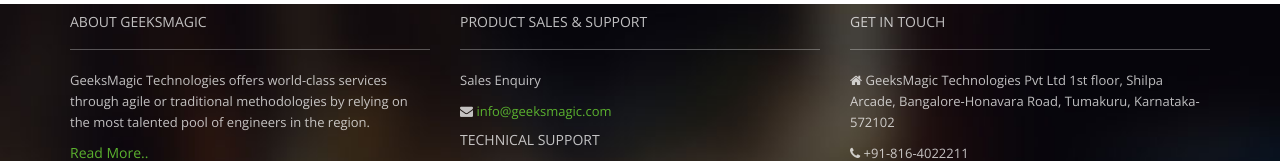
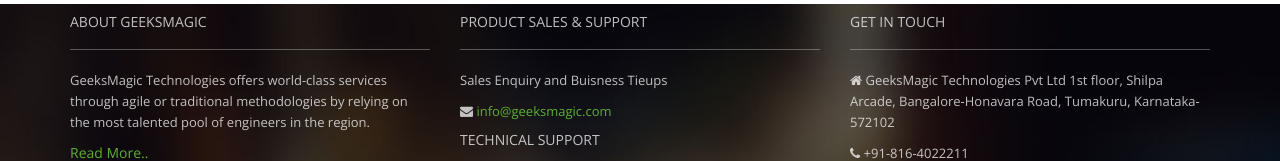
Before and after one commit to GeeksMagic/Company-WebSite, a plain HTML site: page index.html in a window 1280 px wide. Shown: the part 3414-3575 px from the top of the page. Drawn offline with nearby package versions, Linux system fonts and the light colour scheme; a script that the page names is missing; files whose address does not match are found by name.

Commit message:
noby test

```diff
--- a/index.html
+++ b/index.html
@@ -496,7 +496,7 @@
                 </div>
                 <div class="col-md-4">
                     <h5>Product Sales &amp; Support</h5><hr/>
-                    <p>Sales Enquiry</p>
+                    <p>Sales Enquiry and Buisness Tieups</p>
                     <p><span class="fa fa-envelope"></span><a href="mailto:info@geeksmagic.com"> info@geeksmagic.com</a></p>
                     <h5>Technical Support</h5>
                     <p>Sales Enquiry</p>
```
